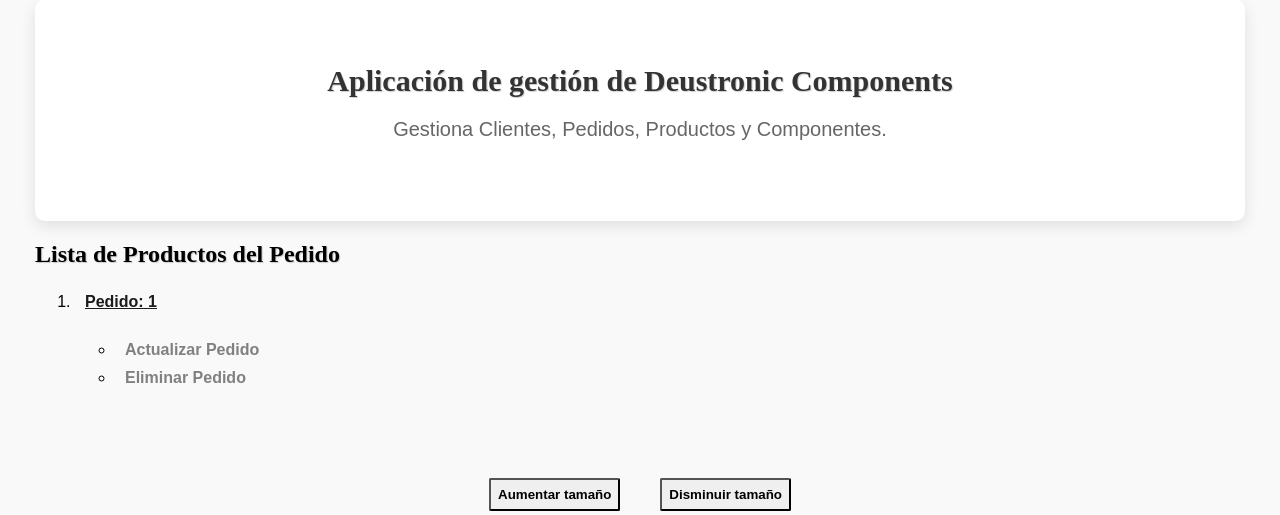
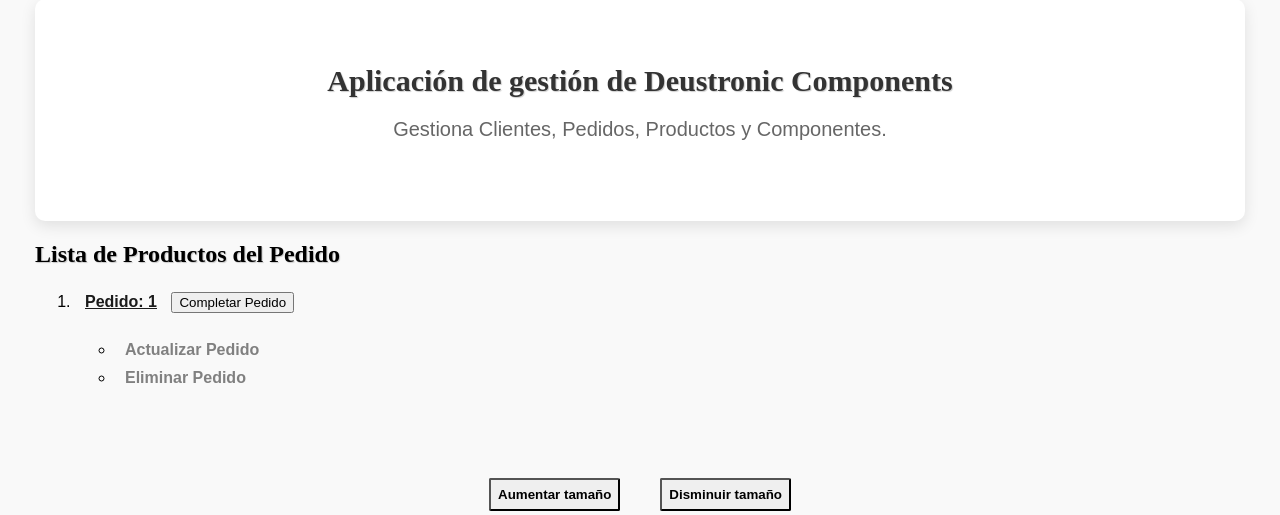
Before and after one commit to garaimg/IW-Equipo1-Proyecto-web-colaborativo, a Django app: page /appDeustronicComponents/pedido_productos/ in a window 1280 px wide. Shown: the part 238-753 px from the top of the page. Run offline with Django 5.2, Linux system fonts and the light colour scheme; data comes from the database, SQL or seed files in the repository; both versions use the stored data as it was after the commit.

Commit message:
Ajax implementado con funcionalidad de actualización de estado de pedido

```diff
--- a/DeustronicComponents/appDeustronicComponents/models.py
+++ b/DeustronicComponents/appDeustronicComponents/models.py
@@ -40,6 +40,7 @@ class Pedido(models.Model):
     created = models.DateTimeField(auto_now_add=True)
     updated = models.DateTimeField(auto_now=True)
     precio_total = models.DecimalField(max_digits=10, decimal_places=2, default=0)
+    estado = models.CharField(max_length=20, default='en proceso')
 
     def __str__(self):
         return f"{self.cod_ref_ped}"
--- a/DeustronicComponents/appDeustronicComponents/urls.py
+++ b/DeustronicComponents/appDeustronicComponents/urls.py
@@ -20,7 +20,7 @@ from .views import ProductoCreateView, ProductoListView, ProductoDetailView, Ind
     ClienteDetailView, PedidoUpdateView, PedidoCreateView, ProductoUpdateView, \
     ComponenteUpdateView, ComponenteDeleteView, ClienteUpdateView, ClienteDeleteView, PedidoDeleteView, \
     PedidoProductoCreateView, PedidoProductoDetailView, PedidoListView, PedidoProductoUpdateView, \
-    PedidoProductoDeleteView, ProductoDetailView2, login_view
+    PedidoProductoDeleteView, ProductoDetailView2, login_view, UpdatePedidoEstadoView
 
 # Grupo de urls para el correcto redireccionamiento de nuestro proyecto
 urlpatterns = [
@@ -56,4 +56,6 @@ urlpatterns = [
     path('pedido_producto/<str:pk>/', PedidoProductoDetailView.as_view(), name='detalle_pedido_producto'),
     path('pedido_producto/<str:pk>/update/', PedidoProductoUpdateView.as_view(), name='actualizar_pedido_producto'),
     path('pedido_producto/<str:pk>/delete/', PedidoProductoDeleteView.as_view(), name='eliminar_pedido_producto'),
+    # url para la funcionalidad de ajax (actualizar estado del producto con solicitud post)
+    path('update_pedido_estado/<str:pk>/', UpdatePedidoEstadoView.as_view(), name='update_pedido_estado'),
 ]
--- a/DeustronicComponents/appDeustronicComponents/views.py
+++ b/DeustronicComponents/appDeustronicComponents/views.py
@@ -1,4 +1,5 @@
 from django.contrib import messages
+from django.http import JsonResponse
 from django.shortcuts import render, redirect, get_object_or_404
 from django.urls import reverse_lazy
 from django.views import View
@@ -529,3 +530,18 @@ def login_view(request):
         return render(request, 'appDeustronicComponents/login.html', {'form': form})
     else:
         return redirect('index')
+
+
+class UpdatePedidoEstadoView(View):
+    def post(self, request, *args, **kwargs):
+        if request.is_ajax():
+            nuevo_estado = 'completado'  # Suponiendo que siempre queremos cambiar el estado a "completado"
+            pedido_id = kwargs.get('pk')
+
+            pedido = get_object_or_404(Pedido, pk=pedido_id)
+            pedido.estado = nuevo_estado
+            pedido.save()
+
+            return JsonResponse({'success': True, 'estado': pedido.estado})
+
+        return JsonResponse({'success': False, 'error': 'Invalid request'})
--- /dev/null
+++ b/DeustronicComponents/static/js/ajax_pedido.js
@@ -0,0 +1,33 @@
+document.addEventListener('DOMContentLoaded', function () {
+    document.querySelectorAll('.btn-completar').forEach(function (button) {
+        button.addEventListener('click', function () {
+            let pedidoId = this.getAttribute('data-id');
+            let url = this.getAttribute('data-url');
+
+            fetch(url, {
+                method: 'POST',
+                headers: {
+                    'Content-Type': 'application/json'
+                },
+                body: JSON.stringify({
+                    'pedido_id': pedidoId,
+                    'estado': 'completado'
+                })
+            })
+                .then(response => response.json())
+                .then(data => {
+                    if (data.success) {
+                        let listItem = document.getElementById(`pedido-${pedidoId}`);
+                        let tick = document.createElement('span');
+                        tick.textContent = '\u2714';
+                        tick.classList.add('estado-completado');
+                        listItem.removeChild(button);
+                        listItem.appendChild(tick);
+                    } else {
+                        console.error('Error:', data.error);
+                    }
+                })
+                .catch(error => console.error('Error:', error));
+        });
+    });
+});
--- a/DeustronicComponents/templates/appDeustronicComponents/pedido_producto_list.html
+++ b/DeustronicComponents/templates/appDeustronicComponents/pedido_producto_list.html
@@ -4,7 +4,14 @@
 <h2 class="izq">Lista de Productos del Pedido</h2>
 <ul class="lista">
     {% for pedido in pedidos %}
-    <li><a href="{% url 'detalle_pedido_producto' pedido.pk %}">Pedido: {{ pedido.cod_ref_ped }}</a></li>
+    <li id="pedido-{{ pedido.pk }}">
+        <a href="{% url 'detalle_pedido_producto' pedido.pk %}">Pedido: {{ pedido.cod_ref_ped }}</a>
+        {% if pedido.estado == 'completado' %}
+        <span class="estado-completado">&#10004;</span>
+        {% elif pedido.estado == 'en proceso' %}
+        <button class="btn-completar" data-id="{{ pedido.pk }}" data-url="{% url 'update_pedido_estado' pedido.pk %}">Completar Pedido</button>
+        {% endif %}
+    </li>
     <ul>
         <li><a href="{% url 'actualizar_pedido' pk=pedido.pk %}">Actualizar Pedido</a></li>
         <li><a href="{% url 'eliminar_pedido' pk=pedido.pk %}">Eliminar Pedido</a></li>
--- a/DeustronicComponents/templates/appDeustronicComponents/producto_detail.html
+++ b/DeustronicComponents/templates/appDeustronicComponents/producto_detail.html
@@ -10,9 +10,11 @@
     <p><strong>Componentes:</strong></p>
     <ul>
         {% for componente in componentes %}
-    <li><a href="{% url 'detalle_componente' componente.pk %}">{{ componente.marca }} - {{ componente.modelo }}</a></li>
+            <li><a href="{% url 'detalle_componente' componente.pk %}">{{ componente.marca }}
+                - {{ componente.modelo }}</a></li>
         {% empty %}
             <li>No hay componentes asociados a este producto.</li>
         {% endfor %}
     </ul>
+
 {% endblock %}
--- a/DeustronicComponents/templates/base.html
+++ b/DeustronicComponents/templates/base.html
@@ -43,5 +43,6 @@
 </footer>
 <script src="{% static 'js/tamañoTexto.js' %}"></script>
 <script src="{% static 'js/expandirInfo.js' %}"></script>
+<script src="{% static 'js/ajax_pedido.js' %}"></script>
 </body>
 </html>
```
Also changed, not shown: DeustronicComponents/templates/appDeustronicComponents/pedido_producto_detail.html (+8 -1 lines), DeustronicComponents/appDeustronicComponents/migrations/0008_pedido_estado.py (added), DeustronicComponents/db.sqlite3. Lines whose indentation alone changed are shown as unchanged.
